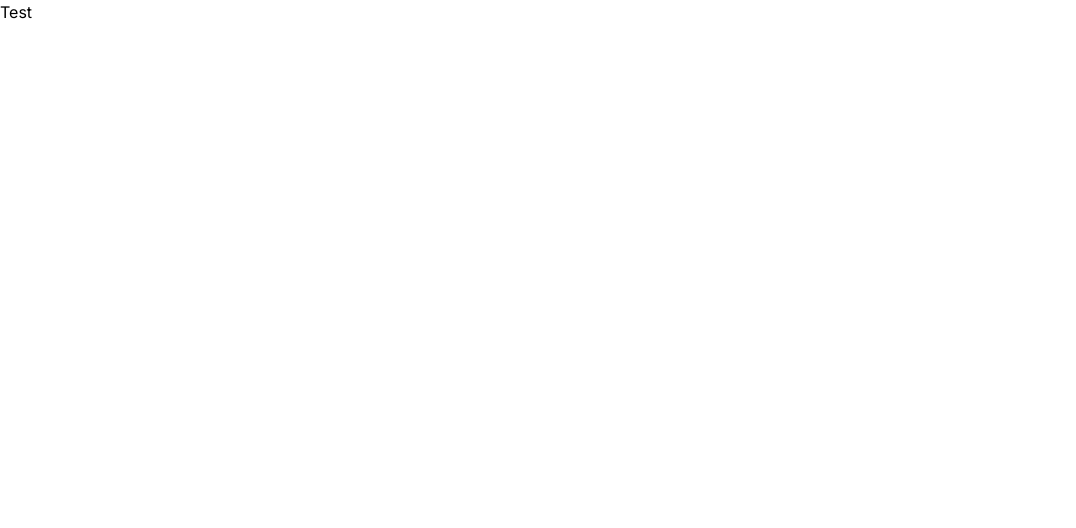
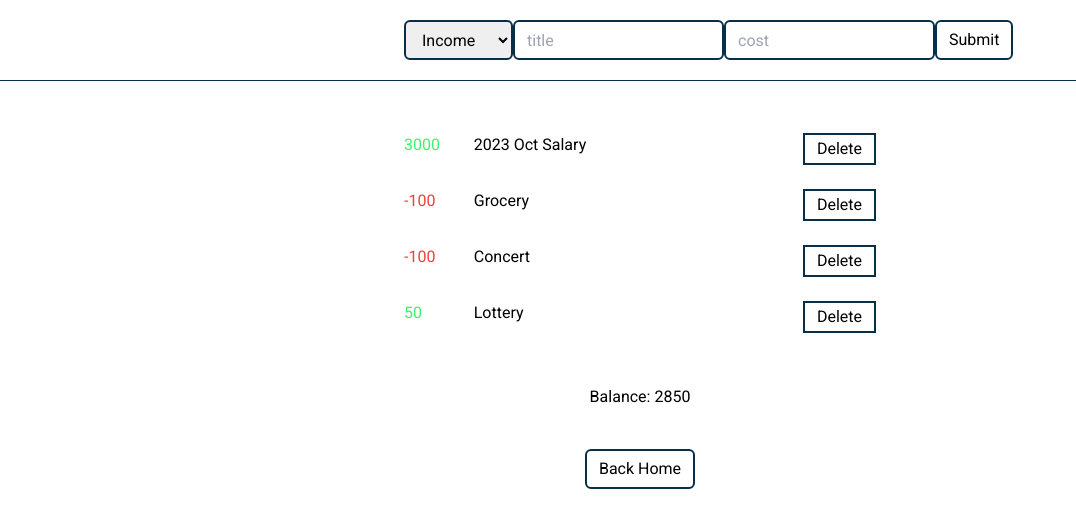
Before and after one commit to zo1lu/accounting, a Next.js app: page /accounting in a window 1280 px wide. Shown: the top 528 px of the page, without its empty margins (0-1076 px from the left). Built offline with nearby package versions, Linux system fonts and the light colour scheme.

Commit message:
Styling and add accounting feature

```diff
--- a/src/app/accounting/page.tsx
+++ b/src/app/accounting/page.tsx
@@ -1,9 +1,8 @@
-
+import Form from '../../components/Form'
 export default function Accounting(){
     return(
-        <>
-            <h1>Test</h1>
-            <section></section>
-        </>
+        <div className='w-screen flex justify-center'>
+            <Form />
+        </div>
     )
 }
--- a/src/app/layout.tsx
+++ b/src/app/layout.tsx
@@ -1,8 +1,12 @@
 import type { Metadata } from 'next'
-import { Inter } from 'next/font/google'
+import { Roboto } from 'next/font/google'
 import './globals.css'
 
-const inter = Inter({ subsets: ['latin'] })
+const roboto = Roboto({
+  weight: '400',
+  subsets: ['latin'],
+  display: 'swap',
+})
 
 export const metadata: Metadata = {
   title: 'Accounting App',
@@ -16,7 +20,7 @@ export default function RootLayout({
 }) {
   return (
     <html lang="en">
-      <body className={inter.className}>{children}</body>
+      <body className={roboto.className}>{children}</body>
     </html>
   )
 }
--- /dev/null
+++ b/src/components/Form.jsx
@@ -0,0 +1,105 @@
+'use client'
+import { useState } from 'react'
+import ListRow from './ListRow'
+import Link from 'next/link'
+const rawList = [
+    {
+        type:"income",
+        title:"2023 Oct Salary",
+        cost:"3000"
+    },{
+        type:"expense",
+        title:"Grocery",
+        cost:"100"
+    },{
+        type:"expense",
+        title:"Concert",
+        cost:"100"
+    },{
+        type:"income",
+        title:"Lottery",
+        cost:"50"
+    },
+]
+const initForm = {
+    type:"income",
+    title:"",
+    cost:""
+}
+function getSum(list){
+    let sum = 0
+    list.forEach((element)=>{
+        element.type=="income"?sum+=parseInt(element.cost):sum-=parseInt(element.cost)
+    })
+    return sum
+}
+export default function Form(){
+    const [balance, setBalance] = useState(getSum(rawList))
+    const [list, setList] = useState(rawList)
+    const [form, setForm] = useState(initForm)
+
+    function onChangeType(e){
+        setForm((currentState)=>{
+            return {...currentState, type: e.target.value}
+        })
+    }
+    function onChangeTitle(e){
+        setForm((currentState)=>{
+            return {...currentState, title: e.target.value}
+        })
+    }
+    function onChangeCost(e){
+        setForm((currentState)=>{
+            return {...currentState, cost: e.target.value}
+        })
+    }
+
+    function handleSubmit(e){
+        e.preventDefault();
+        const {type, title, cost} = form
+        setList((prevList)=>{
+            let newList = [...prevList,{
+                type: type,
+                title: title,
+                cost: cost
+            }]
+            setBalance(getSum(newList))
+            return newList
+        })
+        //clear input
+        setForm(initForm)
+    }
+
+    function deleteListByKey(key){
+        setList((prevList)=>{
+            let newList = prevList.toSpliced(key,1)
+            setBalance(getSum(newList))
+            return newList
+        })
+    }
+
+
+    return (
+    <div className='w-full h-full flex flex-col items-center'>
+        <form className="w-2/5 h-fit flex flex-row justify-between p-5" onSubmit={handleSubmit}>
+            <select className='w-25 h-10 px-3 border-solid border-2 border-sky-950 rounded-md' value={form.type} onChange={onChangeType}>
+                <option value="income">Income</option>
+                <option value="expense">Expense</option>
+            </select>
+            <input className='min-w-25 h-10 p-3 border-solid border-2 border-sky-950 rounded-md' type='text' placeholder='title' value={form.title} onChange={onChangeTitle} required/>
+            <input className='min-w-25 h-10 p-3 border-solid border-2 border-sky-950 rounded-md' type='number' placeholder='cost' min={0} value={form.cost} onChange={onChangeCost} required/>
+            <button className='w-fit h-10 px-3 border-solid border-2 border-sky-950 rounded-md'>Submit</button>
+        </form>
+        <hr className='w-full border-solid border-1 border-sky-950'/>
+        <div className='w-2/5 h-fit m-auto py-10 flex flex-col items-center px-5'>
+            {list.map((element,index)=>{
+                return <ListRow key={index} id={index} type={element.type} title={element.title} cost={element.cost} deleteHandler={deleteListByKey}/>
+            })}
+        </div>
+        <p className='w-full mb-10 text-center'>Balance: {balance}</p>
+        <button className='w-30 h-10 px-3 border-solid border-2 border-sky-950 rounded-md'>
+            <Link className='block' href="/">Back Home</Link>
+        </button>
+    </div>
+    )
+}
--- /dev/null
+++ b/src/components/ListRow.jsx
@@ -0,0 +1,9 @@
+export default function ListRow({id,type,title,cost,deleteHandler}){
+    return (
+        <div key={id} className='flex w-full my-3 justify-between'>
+            <p className='w-20' style={{color: type==="income"?"rgb(61, 242, 109)":"rgb(242, 61, 61)"}}>{type=="expense"&&"-"}{cost}</p>
+            <p className='w-4/5'>{title}</p>
+            <button className='w-30 h-8 px-3 border-solid border-2 border-sky-950' onClick={()=>{deleteHandler(id)}}>Delete</button>
+        </div>
+    )
+}
```
Also changed, not shown: src/components/List.jsx (added).
